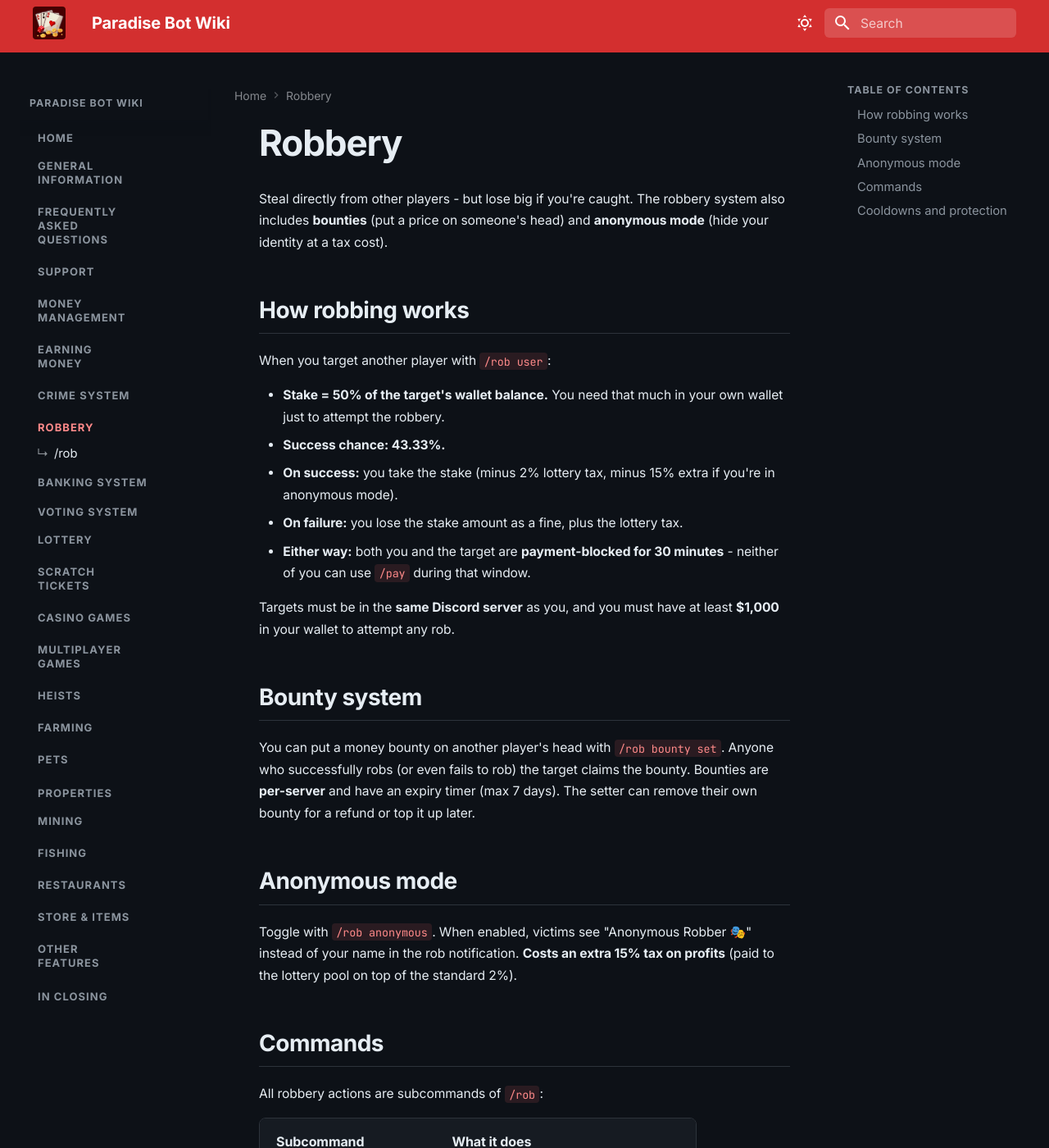
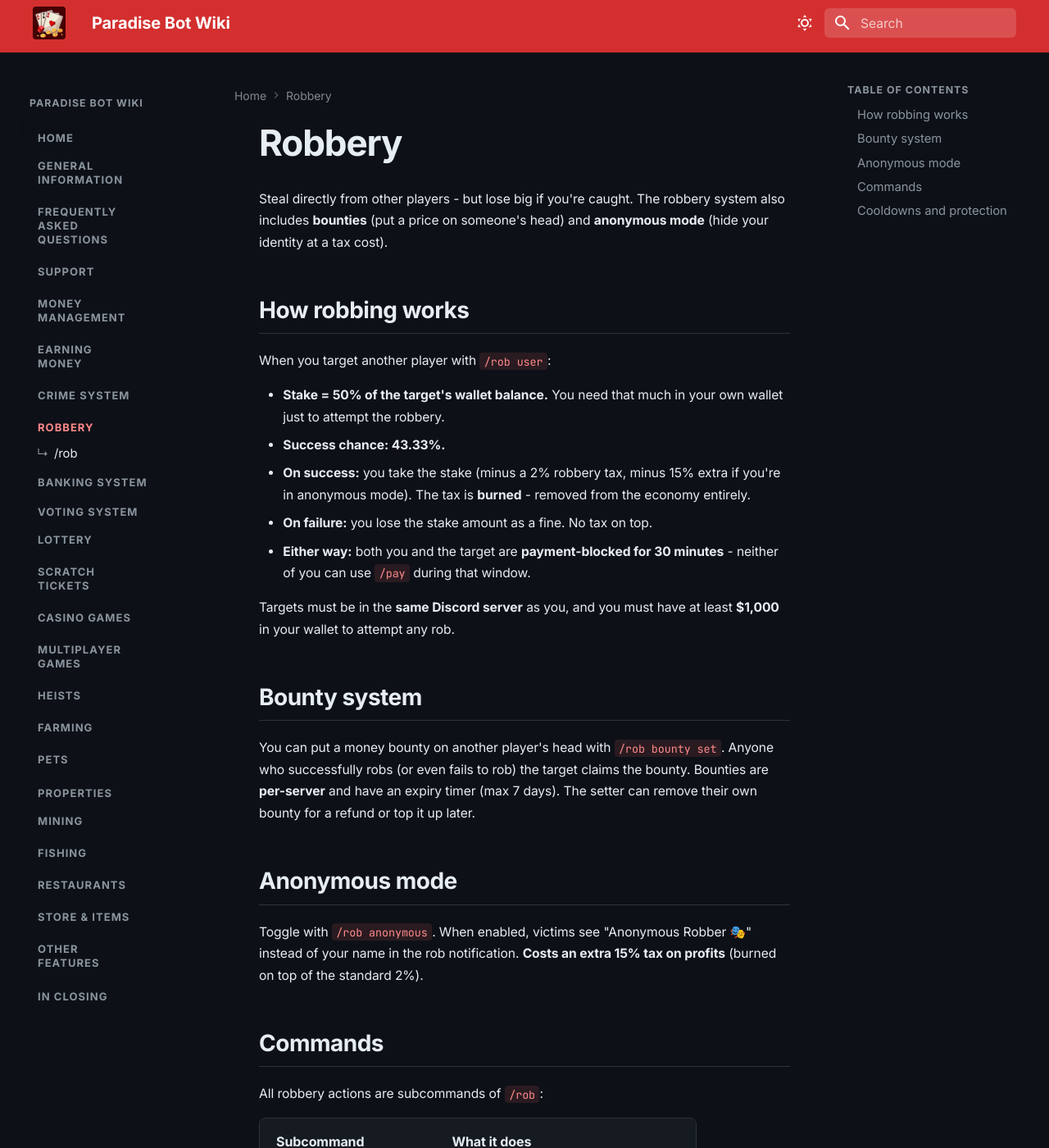
Before and after one commit to Daniel-191/casino-bot-wiki, an MkDocs documentation site: the page built from docs/economy/robbery/index.md, in a window 1280 px wide and 1400 px high. Shown: the whole window at 82% size. Built offline with MkDocs 1.6.1 and Material for MkDocs 9.7.7, drawn with Linux system fonts in a browser that asks for light colours.

Commit message:
Updated rob

```diff
--- a/docs/economy/robbery/index.md
+++ b/docs/economy/robbery/index.md
@@ -8,8 +8,8 @@ When you target another player with [`/rob user`](rob.md):
 
 - **Stake = 50% of the target's wallet balance.** You need that much in your own wallet just to attempt the robbery.
 - **Success chance: 43.33%.**
-- **On success:** you take the stake (minus 2% lottery tax, minus 15% extra if you're in anonymous mode).
-- **On failure:** you lose the stake amount as a fine, plus the lottery tax.
+- **On success:** you take the stake (minus a 2% robbery tax, minus 15% extra if you're in anonymous mode). The tax is **burned** - removed from the economy entirely.
+- **On failure:** you lose the stake amount as a fine. No tax on top.
 - **Either way:** both you and the target are **payment-blocked for 30 minutes** - neither of you can use [`/pay`](../money-management/pay.md) during that window.
 
 Targets must be in the **same Discord server** as you, and you must have at least **$1,000** in your wallet to attempt any rob.
@@ -20,7 +20,7 @@ You can put a money bounty on another player's head with [`/rob bounty set`](rob
 
 ## Anonymous mode
 
-Toggle with [`/rob anonymous`](rob.md#rob-anonymous). When enabled, victims see "Anonymous Robber 🎭" instead of your name in the rob notification. **Costs an extra 15% tax on profits** (paid to the lottery pool on top of the standard 2%).
+Toggle with [`/rob anonymous`](rob.md#rob-anonymous). When enabled, victims see "Anonymous Robber 🎭" instead of your name in the rob notification. **Costs an extra 15% tax on profits** (burned on top of the standard 2%).
 
 ## Commands
 
```
Also changed, not shown: docs/economy/robbery/rob.md (+2 -2 lines).
